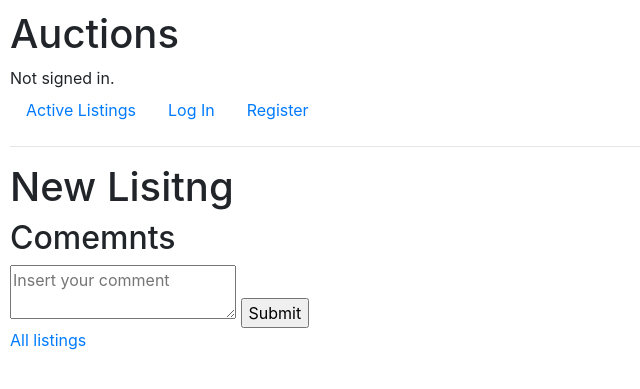
After one commit to MicolGiannelli19/Ebay_app, a Django app: page /new in a window 1280 px wide. The commit adds this page. Shown: the top 389 px of the page, without its empty margins (0-640 px from the left). Run offline with Django 3.2, Linux system fonts and the light colour scheme; some libraries are stand-ins or nearby versions.

Commit message:
create new lisitng page

```diff
--- a/commerce/auctions/templates/auctions/index.html
+++ b/commerce/auctions/templates/auctions/index.html
@@ -11,4 +11,7 @@
   </li>
   {% endfor %}
 </ul>
+
+TODO: change this link to be under profile my listings
+<a href="{%url 'new_listing'%}">Add new Listing</a>
 {% endblock %}
--- /dev/null
+++ b/commerce/auctions/templates/auctions/new_listing.html
@@ -0,0 +1,21 @@
+{%extends "auctions/layout.html"%} {%block body%}
+<h1>New Lisitng</h1>
+
+<h2>Comemnts</h2>
+{%for comment in comments%}
+<div style="margin: 10px; padding: 10px; border: 1px solid black">
+  <p>{{comment.user}}</p>
+  <p>{{comment.text}}</p>
+</div>
+{%endfor%}
+<form action="{%url 'comment' listing_id=listing.id%}" method="post">
+  {% csrf_token %}
+  <textarea
+    name="comment"
+    id="comment"
+    placeholder="Insert your comment"
+  ></textarea>
+  <input type="submit" value="Submit" />
+</form>
+<a href="{%url 'index'%}">All listings</a>
+{%endblock%}
--- a/commerce/auctions/urls.py
+++ b/commerce/auctions/urls.py
@@ -7,6 +7,7 @@ urlpatterns = [
     path("login", views.login_view, name="login"),
     path("logout", views.logout_view, name="logout"),
     path("register", views.register, name="register"),
+    path("new", views.new_listing, name="new_listing"),
     path("<int:listing_id>", views.listing, name="listing"),
     path("<int:listing_id>/comment", views.comment, name="comment"),
 ]
--- a/commerce/auctions/views.py
+++ b/commerce/auctions/views.py
@@ -33,7 +33,7 @@ class ListingForm(forms.ModelForm):
         fields = ["title", "description", "starting_bid", "image", "category"]
 
 
-def create_listing(request):
+def new_listing(request):
     if request.method == "POST":
         form = ListingForm(request.POST)
         if form.is_valid():
@@ -55,12 +55,12 @@ def create_listing(request):
         else:
             return render(
                 request,
-                "auctions/create_listing.html",
+                "auctions/new_listing.html",
                 {"form": form, "message": "Invalid form data"},
             )
     else:
         form = ListingForm()
-        return render(request, "auctions/create_listing.html", {"form": form})
+        return render(request, "auctions/new_listing.html", {"form": form})
 
 
 def login_view(request):
```
